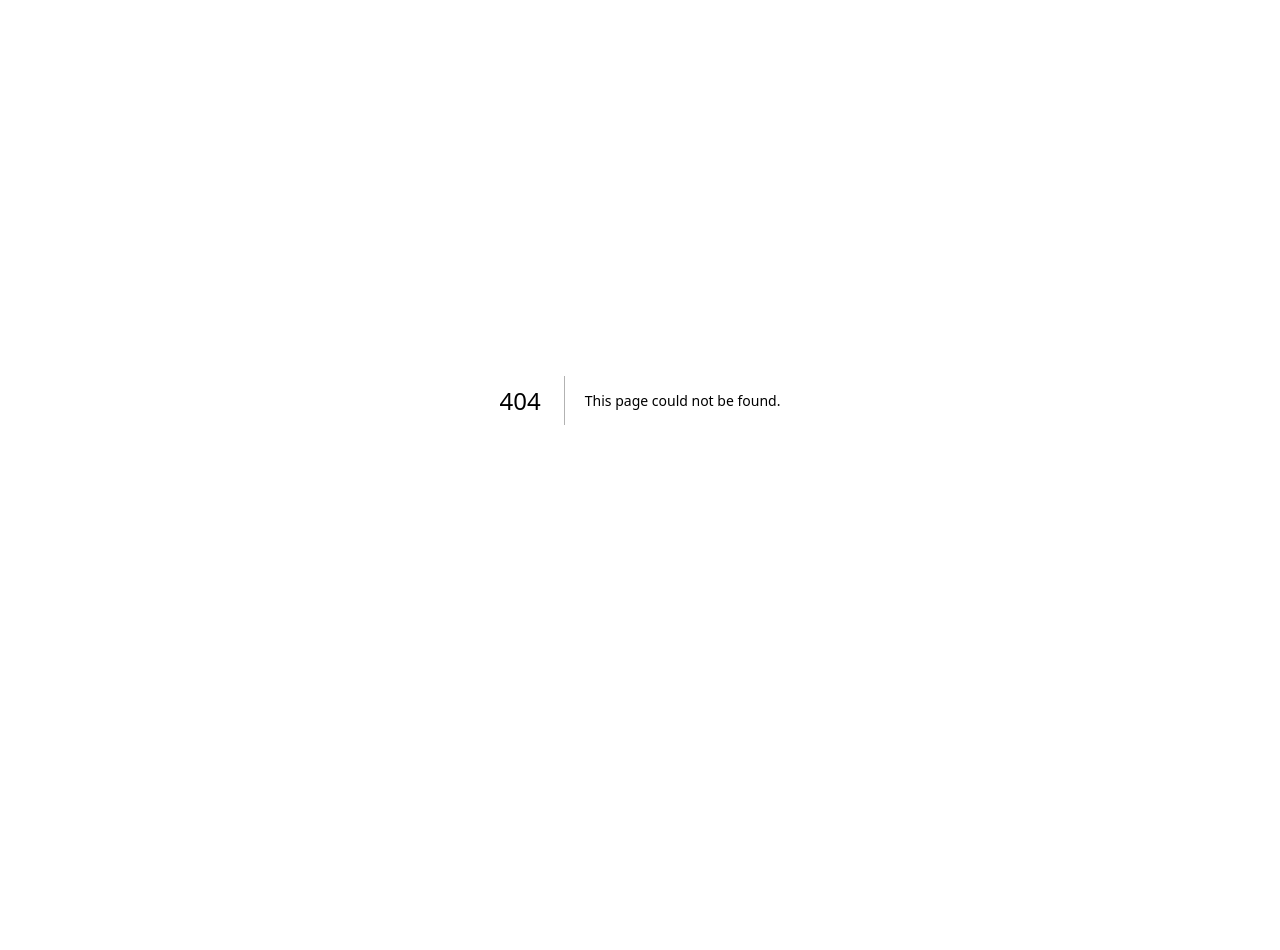
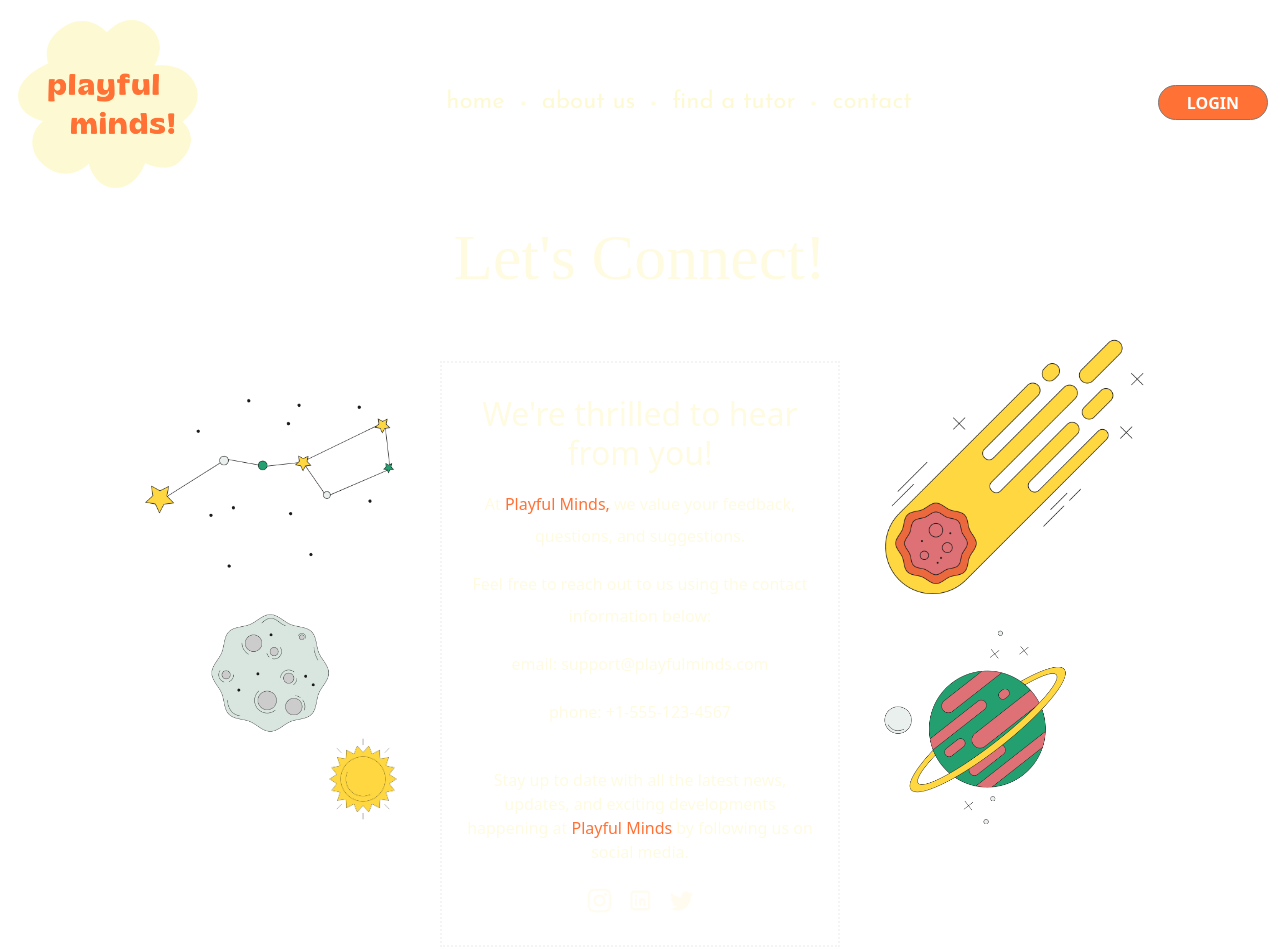
Before and after one commit to doganeraylin/online-tutors-frontend, a Next.js app: page /contact-page in a window 1280 px wide. Before the commit this address had no page. Shown: the top 950 px of the page. Before the commit the page ends 800 px from the top, so only its background shows below. Built offline with nearby package versions, Linux system fonts and the light colour scheme; a web font is replaced by a local one.

Commit message:
created new contact page

```diff
--- /dev/null
+++ b/src/pages/contact-page.tsx
@@ -0,0 +1,12 @@
+import Layout from "../../components/Layout/Layout";
+import ContactInfo from "../../components/ContactInfo/ContactInfo"
+
+const contactPage = () => {
+  return (
+    <Layout>
+      <ContactInfo/>
+    </Layout>
+  )
+}
+
+export default contactPage
```
